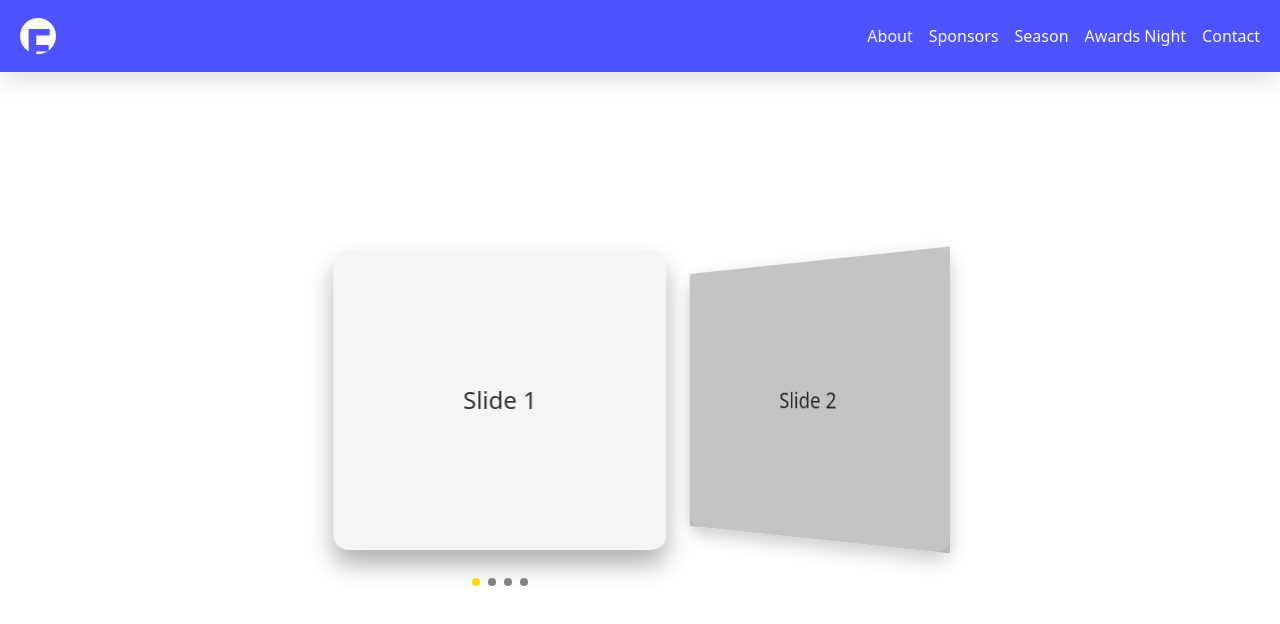
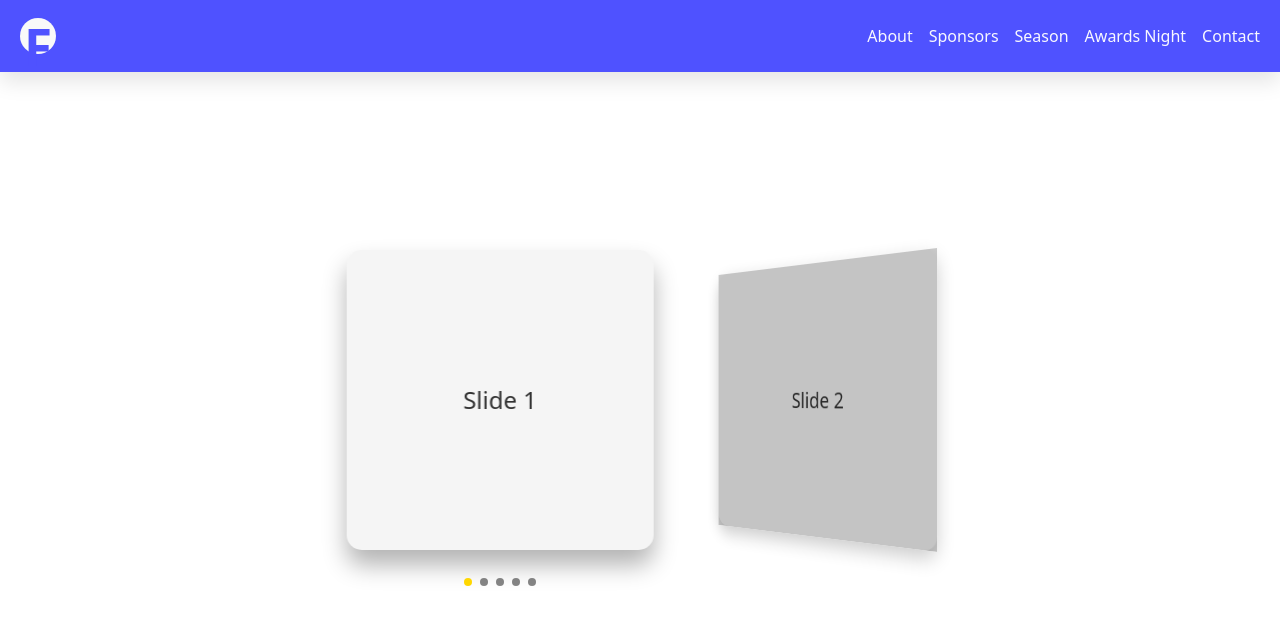
Before and after one commit to snj3vpaul/CanterburyCricket, a React (Vite) app in the folder CanterburyCricket/: page /awards in a window 1280 px wide. Shown: the top 624 px of the page. Built offline with nearby package versions, Linux system fonts and the light colour scheme.

Commit message:
Mouse Scroll COmpatibility

```diff
--- a/CanterburyCricket/src/components/AwardsCarousel/AwardsCarousel.css
+++ b/CanterburyCricket/src/components/AwardsCarousel/AwardsCarousel.css
@@ -1,37 +1,37 @@
 /* Container styling */
 .awardsSwiper {
   width: 100%;
-  max-width: 1000px; /* limit max width if needed */
-  padding: 50px 0; /* spacing around carousel */
+  max-width: 1000px;
+  padding: 50px 0;
   margin: 0 auto;
 }
 
 /* Each slide */
 .awardsSwiper .swiper-slide {
-  background-color: #f5f5f5; /* subtle background */
+  background-color: #f5f5f5;
   border-radius: 15px;
   display: flex;
   align-items: center;
   justify-content: center;
   font-size: 24px;
   color: #333;
-  width: 300px; /* required for coverflow auto */
+  width: 300px;
   height: 300px;
   box-shadow: 0 8px 20px rgba(0, 0, 0, 0.2);
   transition: transform 0.3s ease, box-shadow 0.3s ease;
 }
 
-/* Slide shadows for Coverflow effect */
+/* Active slide pop-up effect */
+.awardsSwiper .swiper-slide-active {
+  transform: scale(1.1);
+  z-index: 10;
+  box-shadow: 0 15px 25px rgba(0, 0, 0, 0.3);
+}
+
+/* Slide shadows for coverflow */
 .awardsSwiper .swiper-slide-shadow-left,
 .awardsSwiper .swiper-slide-shadow-right {
-  background: rgba(0, 0, 0, 0.2); /* subtle shadow */
-}
-
-/* Active slide pop-up effect */
-.awardsSwiper .swiper-slide-active {
-  transform: scale(1.1); /* active slide pops out */
-  z-index: 10;
-  box-shadow: 0 15px 25px rgba(0, 0, 0, 0.3);
+  background: rgba(0, 0, 0, 0.2);
 }
 
 /* Pagination bullets */
@@ -41,6 +41,15 @@
 }
 
 .awardsSwiper .swiper-pagination-bullet-active {
-  background: gold; /* highlight active slide */
+  background: gold;
   opacity: 1;
 }
+
+/* Responsive tweaks for mobile */
+@media (max-width: 640px) {
+  .awardsSwiper .swiper-slide {
+    width: 250px;
+    height: 250px;
+    font-size: 20px;
+  }
+}
--- a/CanterburyCricket/src/components/AwardsCarousel/AwardsCarousel.jsx
+++ b/CanterburyCricket/src/components/AwardsCarousel/AwardsCarousel.jsx
@@ -1,9 +1,13 @@
 import React from "react";
 import { Swiper, SwiperSlide } from "swiper/react";
-import { EffectCoverflow, Pagination } from "swiper/modules";
+import { EffectCoverflow, Pagination, Mousewheel } from "swiper/modules";
+
+// Swiper CSS
 import "swiper/css";
 import "swiper/css/effect-coverflow";
 import "swiper/css/pagination";
+
+// Custom CSS
 import "./AwardsCarousel.css";
 
 const AwardsCarousel = () => {
@@ -12,7 +16,7 @@ const AwardsCarousel = () => {
       effect="coverflow"
       grabCursor={true}
       centeredSlides={true}
-      slidesPerView={3} // better than "auto" for demo
+      slidesPerView={3}
       coverflowEffect={{
         rotate: 50,
         stretch: 0,
@@ -21,13 +25,33 @@ const AwardsCarousel = () => {
         slideShadows: true,
       }}
       pagination={{ clickable: true }}
-      modules={[EffectCoverflow, Pagination]}
+      mousewheel={{
+        forceToAxis: true,  // vertical scroll won't interfere
+        invert: false,
+        sensitivity: 1,
+      }}
+      modules={[EffectCoverflow, Pagination, Mousewheel]}
       className="awardsSwiper"
+      breakpoints={{
+        0: {
+          slidesPerView: 1,
+          spaceBetween: 20,
+        },
+        640: {
+          slidesPerView: 2,
+          spaceBetween: 30,
+        },
+        1024: {
+          slidesPerView: 3,
+          spaceBetween: 40,
+        },
+      }}
     >
       <SwiperSlide>Slide 1</SwiperSlide>
       <SwiperSlide>Slide 2</SwiperSlide>
       <SwiperSlide>Slide 3</SwiperSlide>
       <SwiperSlide>Slide 4</SwiperSlide>
+      <SwiperSlide>Slide 5</SwiperSlide>
     </Swiper>
   );
 };
```
